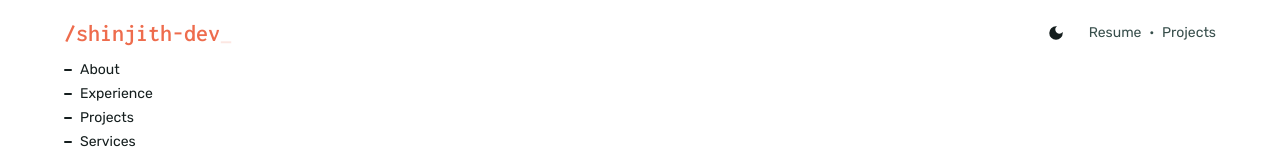
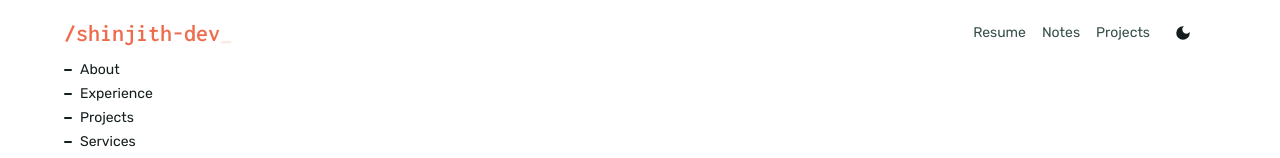
Before and after one commit to shinjith-dev/shinjith-dev.github.io, a React (Vite) app: page / in a window 1280 px wide. Shown: the top 158 px of the page. Built offline with nearby package versions, Linux system fonts and the light colour scheme.

Commit message:
feat: Add notes link
- Added notes site link
- removed mid-dot in-between links
- moved dark/light mode switch to end

```diff
--- a/src/components/common/Header.jsx
+++ b/src/components/common/Header.jsx
@@ -56,10 +56,12 @@ function Header() {
         </motion.div>
 
         <div className="flex items-center">
+          <NavLinks />
+
           <motion.div
             initial={{ y: -20, opacity: 0 }}
             animate={{ y: 0, opacity: 1 }}
-            transition={{ delay: 0.4, type: "tween" }}
+            transition={{ delay: 1, type: "tween" }}
             className="text-xl mx-2 sm:mx-4"
           >
             <button
@@ -73,8 +75,6 @@ function Header() {
               {getIcon()}
             </button>
           </motion.div>
-
-          <NavLinks />
         </div>
       </div>
     </div>
--- a/src/components/common/NavLinks.jsx
+++ b/src/components/common/NavLinks.jsx
@@ -4,33 +4,52 @@ import { Link } from "react-router-dom";
 
 function NavLinks() {
   return (
-    <div className="flex text-light-dark dark:text-dark-300 gap-1 sm:gap-1.5 md:gap-2 leading-none">
+    <div className="flex text-light-dark dark:text-dark-300 gap-4 leading-none">
+      <motion.a
+        initial={{ y: -20, opacity: 0 }}
+        animate={{ y: 0, opacity: 1 }}
+        transition={{ delay: 0.4, type: "tween" }}
+        href="https://res.cloudinary.com/dqts6qgre/image/upload/v1694947458/sdev/resume_sdev_awlrfb.pdf"
+        download="resume.pdf"
+        target="_blank"
+        rel="noreferrer"
+        className="hover:text-light-darkest dark:hover:text-dark-50 hover:underline"
+      >
+        Resume
+      </motion.a>
+
+      {/* <motion.span
+        initial={{ y: -20, opacity: 0 }}
+        animate={{ y: 0, opacity: 1 }}
+        transition={{ delay: 0.5, type: "tween" }}
+        // className="hidden sm:block"
+      >
+        &middot;
+      </motion.span> */}
+
       <motion.a
         initial={{ y: -20, opacity: 0 }}
         animate={{ y: 0, opacity: 1 }}
         transition={{ delay: 0.6, type: "tween" }}
-        href="https://res.cloudinary.com/dqts6qgre/image/upload/v1694947458/sdev/resume_sdev_awlrfb.pdf"
-        download="resume.pdf"
-        target="_blank"
-        rel="noreferrer"
-        className="hover:text-light-darkest dark:hover:text-dark-50 hover:underline hidden sm:block"
+        href="https://notes.shinjith.dev"
+        className="hover:text-light-darkest dark:hover:text-dark-50 hover:underline"
       >
-        Resume
+        Notes
       </motion.a>
 
-      <motion.span
+      {/* <motion.span
         initial={{ y: -20, opacity: 0 }}
         animate={{ y: 0, opacity: 1 }}
-        transition={{ delay: 0.8, type: "tween" }}
-        className="hidden sm:block"
+        transition={{ delay: 0.7, type: "tween" }}
+        // className="hidden sm:block"
       >
         &middot;
-      </motion.span>
+      </motion.span> */}
 
       <motion.div
         initial={{ y: -20, opacity: 0 }}
         animate={{ y: 0, opacity: 1 }}
-        transition={{ delay: 1, type: "tween" }}
+        transition={{ delay: 0.8, type: "tween" }}
       >
         <Link
           to="/projects"
```
